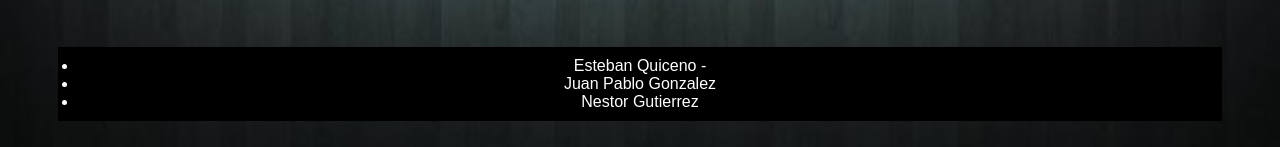
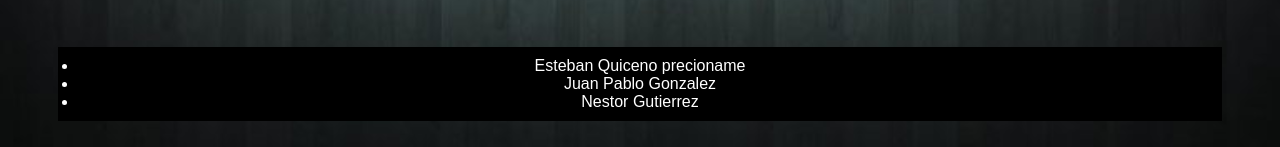
Before and after one commit to Shisan22/APIs, a plain HTML site: page Pokemon.html in a window 1280 px wide. Shown: the part 2973-3120 px from the top of the page. Drawn offline with Linux system fonts and the light colour scheme; no server answers.

Commit message:
mejora del rick roll

```diff
--- a/Pokemon.html
+++ b/Pokemon.html
@@ -87,7 +87,7 @@
 
         <script src="sus.js"></script>
         <ul class="autores">
-            <li>Esteban Quiceno <a class="No" href="https://www.youtube.com/watch?v=kAMmg73WVIA">-</a></li>
+            <li>Esteban Quiceno <a class="No" href="https://www.youtube.com/watch?v=kAMmg73WVIA">   precioname</a></li>
             <li>Juan Pablo Gonzalez</li>
             <li>Nestor Gutierrez</li>
         </ul>
```
